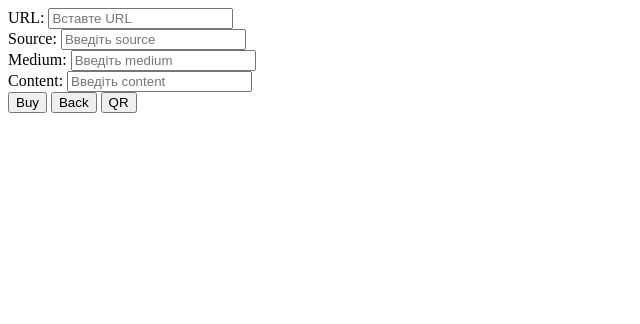
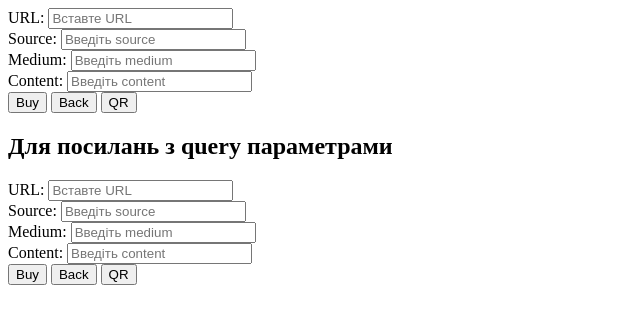
Before and after one commit to bakkara/advin-url-builder, a plain HTML site: page index.html in a window 1280 px wide. Shown: the whole page, without its empty margins (0-640 px from the left). Drawn offline with Linux system fonts and the light colour scheme.

Commit message:
add form with params

```diff
--- a/index.html
+++ b/index.html
@@ -25,6 +25,25 @@
 
     <div class="outputUrl"></div>
 
+    <h2>Для посилань з query параметрами</h2>
+    <label for="urlInputWithParams">URL:</label>
+    <input type="text" class="urlInputWithParams" placeholder="Вставте URL" /><br />
+
+    <label for="sourceInputWithParams">Source:</label>
+    <input type="text" class="sourceInputWithParams" placeholder="Введіть source" /><br />
+
+    <label for="mediumInputWithParams">Medium:</label>
+    <input type="text" class="mediumInputWithParams" placeholder="Введіть medium" /><br />
+
+    <label for="contentInputWithParams">Content:</label>
+    <input type="text" class="contentInputWithParams" placeholder="Введіть content" /><br />
+
+    <button onclick="generateURLWithParams('buy')">Buy</button>
+    <button onclick="generateURLWithParams('back')">Back</button>
+    <button onclick="generateURLWithParams('qr')">QR</button>
+
+    <div class="outputUrlWithParams"></div>
+
 
     <script src="script.js"></script>
   </body>
--- a/script.js
+++ b/script.js
@@ -35,3 +35,35 @@ function generateURL(buttonType) {
 
     outputUrl.innerHTML = `<p>Згенерований URL: <a href="${urlObject.toString()}" target="_blank">${urlObject.toString()}</a></p>`;
 }
+
+function generateURLWithParams(buttonType) {
+    const urlInputWithParams = document.querySelector('.urlInputWithParams').value;
+    let sourceInputWithParams = document.querySelector('.sourceInputWithParams').value;
+    let mediumInputWithParams = document.querySelector('.mediumInputWithParams').value;
+    let contentInputWithParams = document.querySelector('.contentInputWithParams').value;
+
+    const outputUrlWithParams = document.querySelector('.outputUrlWithParams');
+    const urlObjectWithParams = new URL(urlInputWithParams);
+
+    const content = contentInputWithParams || urlObjectWithParams.searchParams.get('android') || '';
+    const source = sourceInputWithParams || urlObjectWithParams.searchParams.get('client');
+    let medium = mediumInputWithParams || 'site';
+
+    if (buttonType === 'qr') {
+        medium += '_QR';
+    }
+
+    const utmParams = {
+        source: source,
+        medium: medium,
+        content: content + '_' + buttonType.toUpperCase()
+    };
+
+    urlObjectWithParams.searchParams.set('utm_source', utmParams.source);
+    urlObjectWithParams.searchParams.set('utm_medium', utmParams.medium);
+    urlObjectWithParams.searchParams.set('utm_content', utmParams.content);
+
+    const urlParamsString = new URLSearchParams(urlObjectWithParams.searchParams).toString();
+
+    outputUrlWithParams.innerHTML = `<p>Згенерований URL: <a href="${urlObjectWithParams.origin + urlObjectWithParams.pathname + '?' + urlParamsString}" target="_blank">${urlObjectWithParams.origin + urlObjectWithParams.pathname + '?' + urlParamsString}</a></p>`;
+}
```
